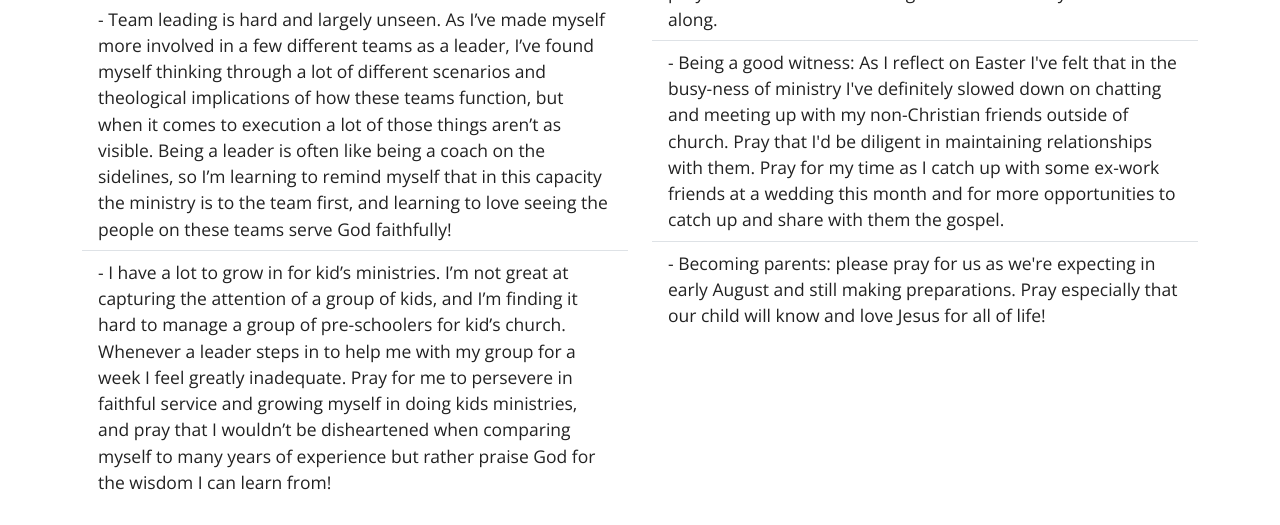
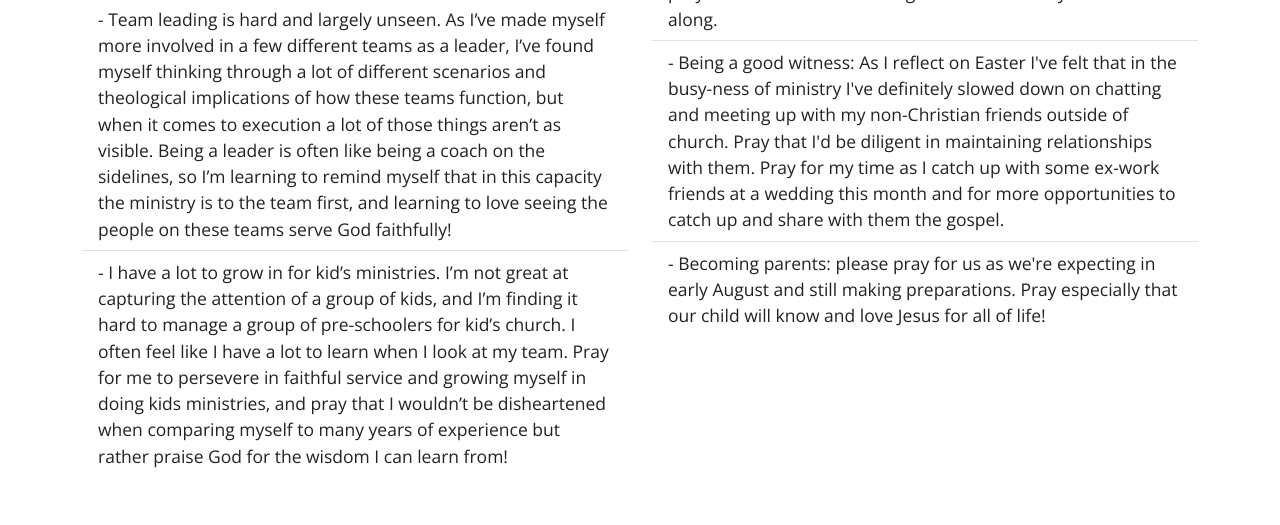
Before and after one commit to JayJune/jayjune.github.io, a Jekyll site: the page built from _posts/2025-05-31-may.markdown, in a window 1280 px wide and 900 px high, scrolled down 3376 px, cut to the strip 0-525 px from the top of the window. Built offline with Jekyll 4.4.1, drawn with Linux system fonts in a browser that asks for light colours.

Commit message:
edit may post

```diff
--- a/_posts/2025-05-31-may.markdown
+++ b/_posts/2025-05-31-may.markdown
@@ -78,7 +78,7 @@ categories: update
             <li class="list-group-item">- Meeting students at college who are studying full time reminded me that I need to continue to consider if I’m suitable for full time ministry and what I might do in the future. It’s easy to get caught up in “doing stuff” and getting it done, but I want to continue to be reflective, and evaluating myself, and inviting others to evaluate my ministry, to consider whether full time Gospel work is a good fit for me.</li>
             <li class="list-group-item">- Stopping to work on myself slows down immediate work but is great in the long run - going to conferences made me feel a little behind, but the input I got from other people in sharpening ministries has already paid dividends, and the things I’ve learnt will continue to be useful in ministry for many years to come! We have so many awesome opportunities for being equipped in Sydney which is a great privilege, and I’ll continue to take those opportunities while I can! Please also consider how you can be equipping yourself for ministry even when life is busy.</li>
             <li class="list-group-item">- Team leading is hard and largely unseen. As I’ve made myself more involved in a few different teams as a leader, I’ve found myself thinking through a lot of different scenarios and theological implications of how these teams function, but when it comes to execution a lot of those things aren’t as visible. Being a leader is often like being a coach on the sidelines, so I’m learning to remind myself that in this capacity the ministry is to the team first, and learning to love seeing the people on these teams serve God faithfully!</li>
-            <li class="list-group-item">- I have a lot to grow in for kid’s ministries. I’m not great at capturing the attention of a group of kids, and I’m finding it hard to manage a group of pre-schoolers for kid’s church. Whenever a leader steps in to help me with my group for a week I feel greatly inadequate. Pray for me to persevere in faithful service and growing myself in doing kids ministries, and pray that I wouldn’t be disheartened when comparing myself to many years of experience but rather praise God for the wisdom I can learn from! </li>
+            <li class="list-group-item">- I have a lot to grow in for kid’s ministries. I’m not great at capturing the attention of a group of kids, and I’m finding it hard to manage a group of pre-schoolers for kid’s church. I often feel like I have a lot to learn when I look at my team. Pray for me to persevere in faithful service and growing myself in doing kids ministries, and pray that I wouldn’t be disheartened when comparing myself to many years of experience but rather praise God for the wisdom I can learn from! </li>
         </ul>
     </div>
     <div class="col-lg-6 my-4">
```
